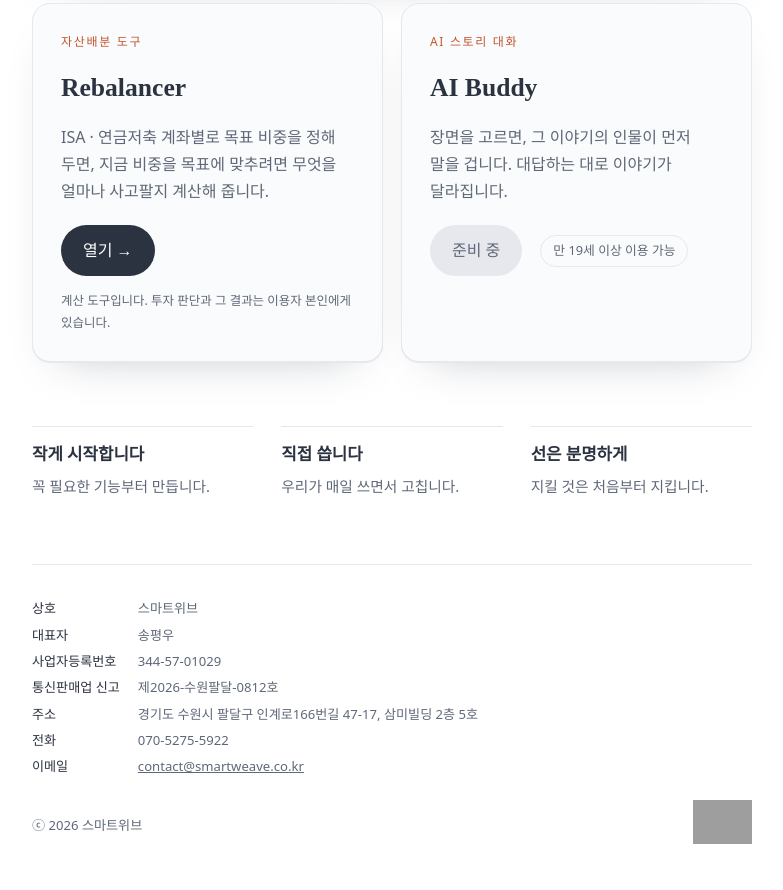
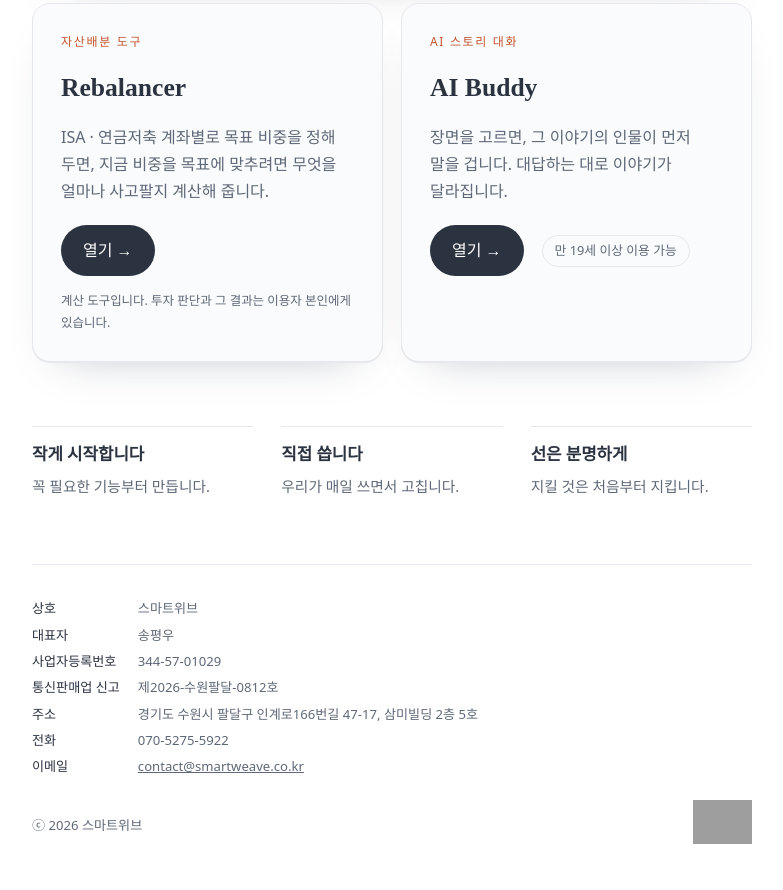
Before and after one commit to smart-weave/smart-weave.github.io, a plain HTML site: page index.html in a window 1280 px wide. Shown: the part 831-1721 px from the top of the page, without its empty margins (248-1031 px from the left). Drawn offline with Linux system fonts and the light colour scheme; grey boxes are pictures that could not be loaded; a web font is replaced by a local one.

Commit message:
home: AI Buddy card opens aibuddy.kr (payments open 11-23, owner DM 14:09)
Seat: 의장
Co-Authored-By: Claude Opus 5.5 <noreply@anthropic.com>
Claude-Session: https://claude.ai/code/session_01BuAEcNYCJEtrKvKekpmr9X

```diff
--- a/index.html
+++ b/index.html
@@ -159,7 +159,7 @@
         <h2 id="app-title">AI Buddy</h2>
         <p>장면을 고르면, 그 이야기의 인물이 먼저 말을 겁니다. 대답하는 대로 이야기가 달라집니다.</p>
         <div class="row">
-          <span class="btn soon" aria-disabled="true">준비 중</span>
+          <a class="btn" href="https://aibuddy.kr/">열기 →</a>
           <span class="age">만 19세 이상 이용 가능</span>
         </div>
       </section>
```
